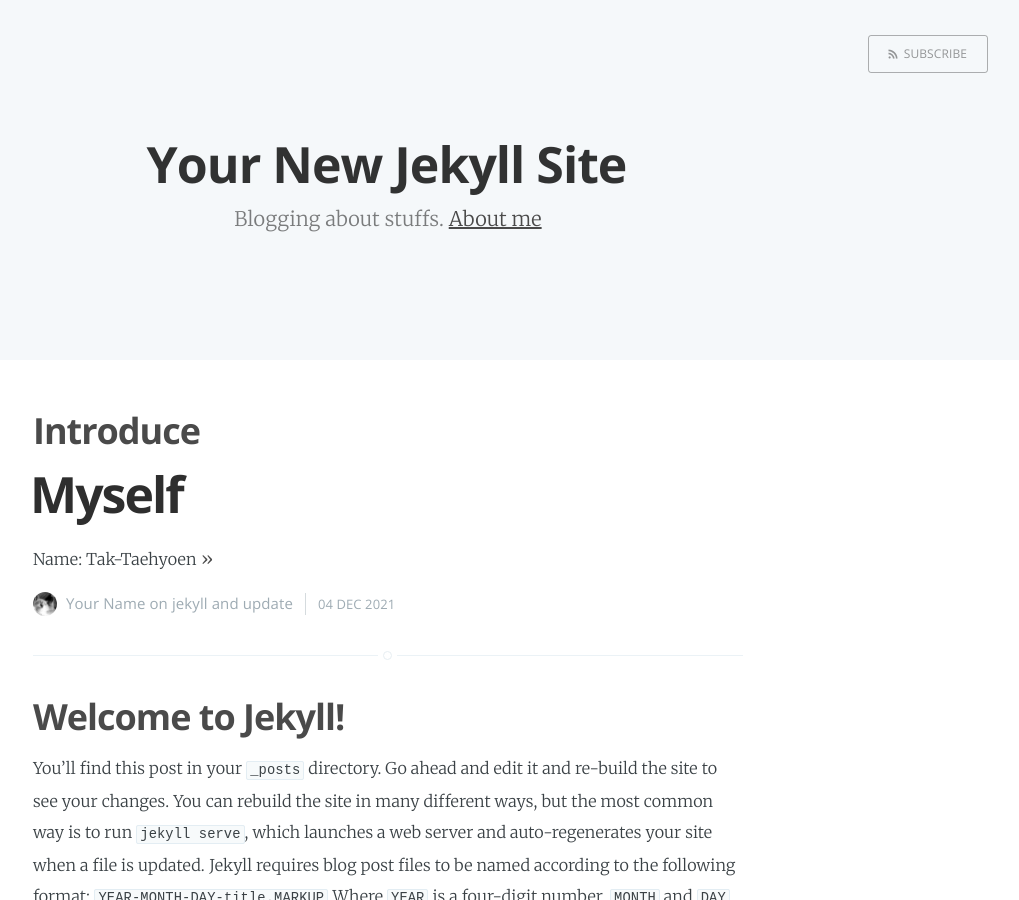
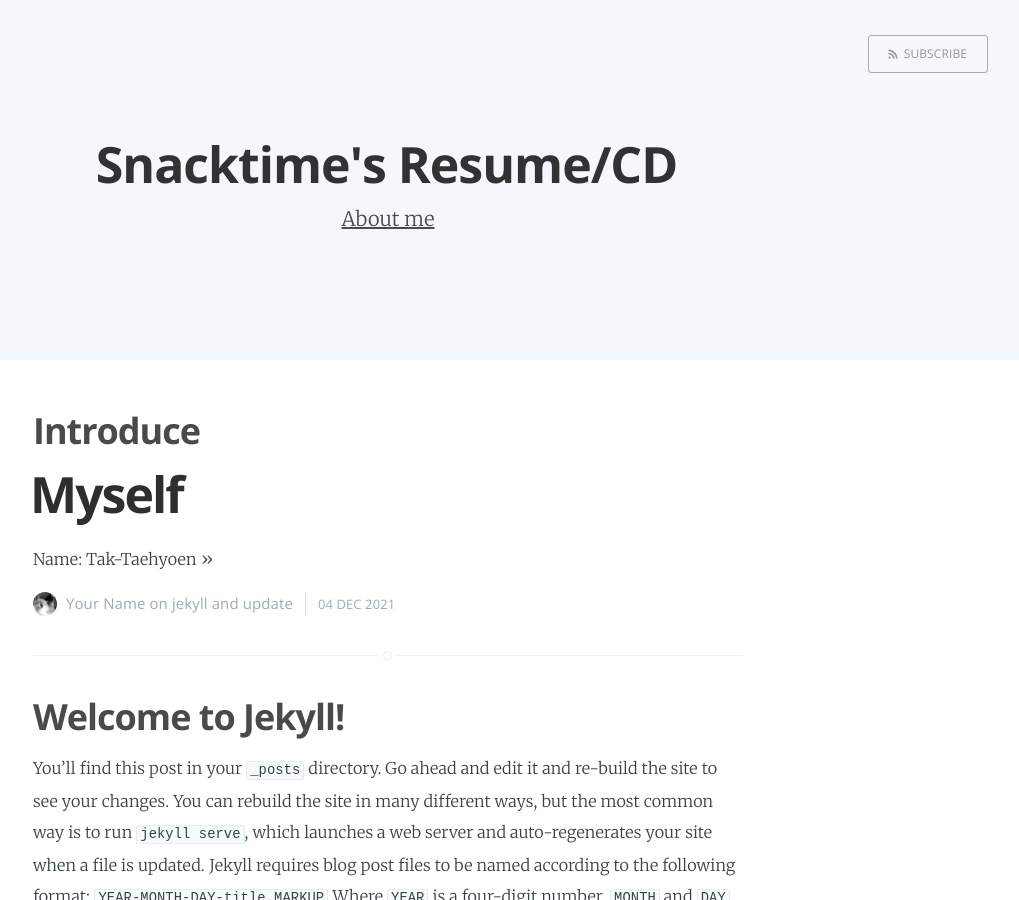
Before and after one commit to snacktime81/snacktime81.github.io, a Jekyll site: the page built from index.html, in a window 1280 px wide and 900 px high. Shown: the whole window, without its empty margins (252-1271 px from the left). Built offline with Jekyll 4.4.1, drawn with Linux system fonts in a browser that asks for light colours; the list of posts is cut into pages by our own code; some of the changed text lies outside the part shown.

Commit message:
Modify Head_name

```diff
--- a/_config.yml
+++ b/_config.yml
@@ -1,5 +1,5 @@
-name: Your New Jekyll Site
-description: Blogging about stuffs
+name: Snacktime's Resume/CD
+description:
 meta_description: "Snacktime's Resume/CV"
 
 markdown: kramdown
```
